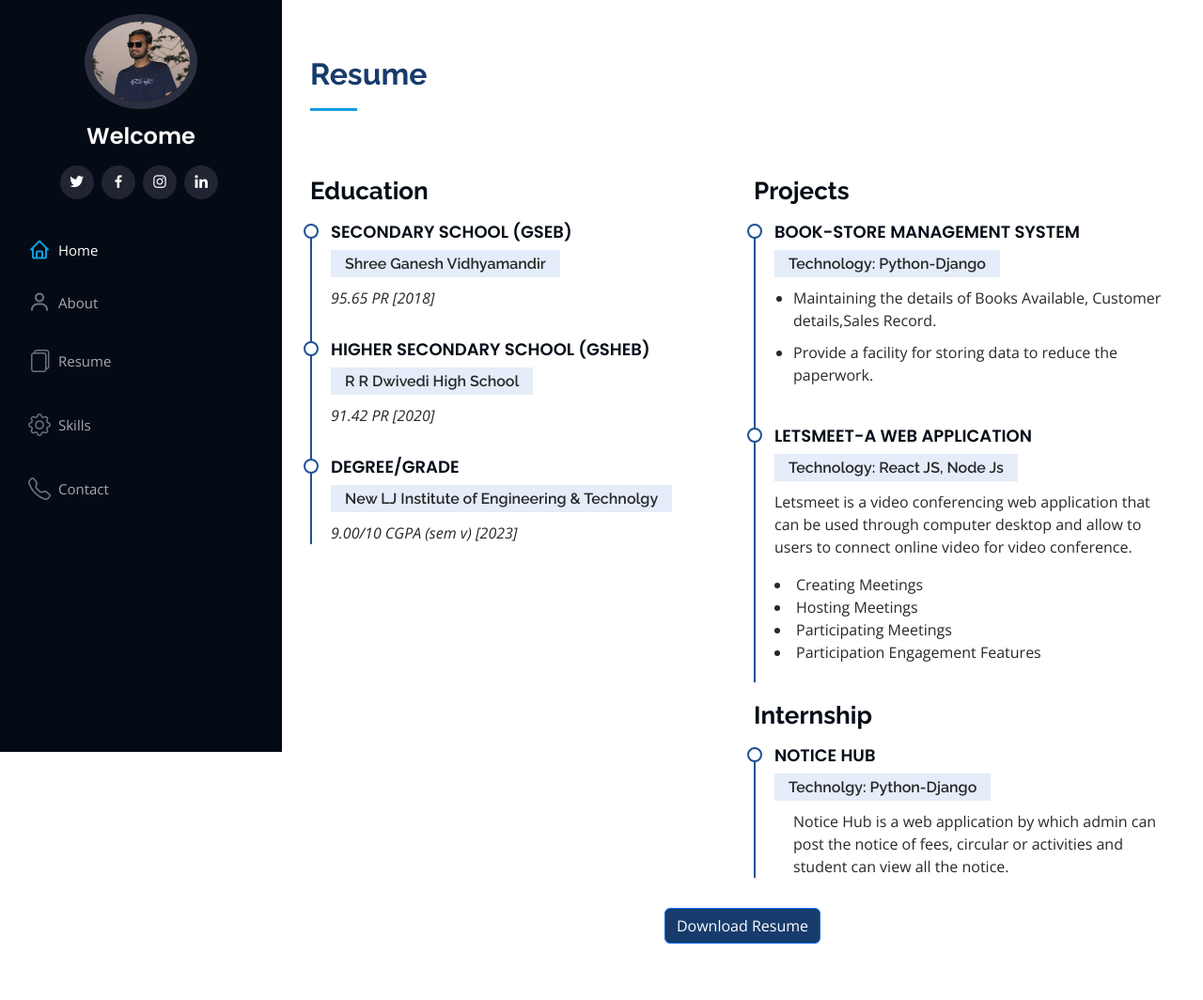
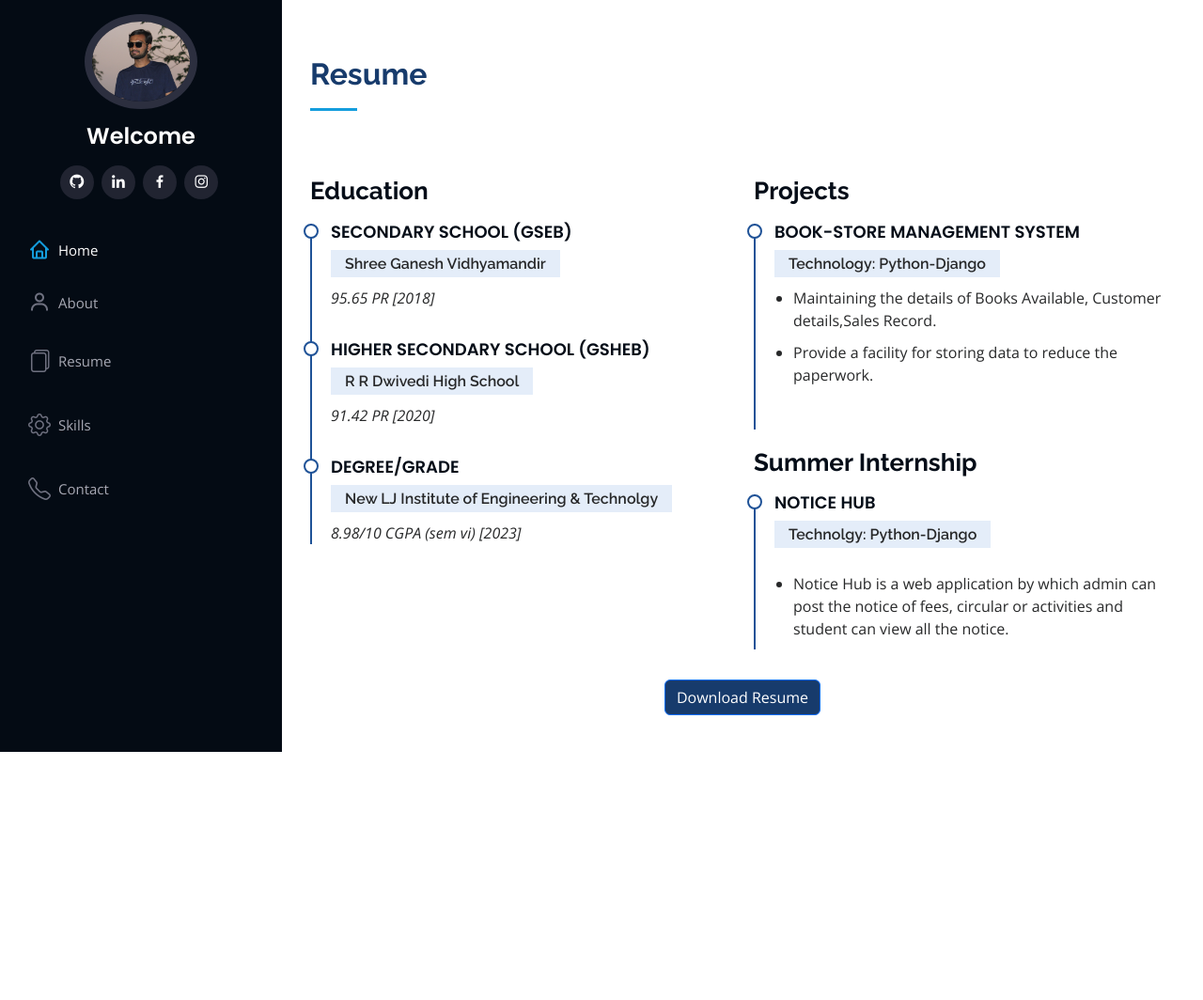
Before and after one commit to Royal3446/personal_portfolio, a Django app: page /resume in a window 1280 px wide. Shown: the whole page at 94% size. After the commit the page ends 800 px from the top, so only its background shows below. Run offline with Django 4.2, Linux system fonts and the light colour scheme; some libraries are stand-ins or nearby versions.

Commit message:
i update some bugs

```diff
--- a/templates/about.html
+++ b/templates/about.html
@@ -14,7 +14,7 @@
         <div class="col-md-6" data-aos="fade-up">
             <div class="resume-item pb-0">
               <h2 style="color: #173b6c; font-weight:700; ">Rudra Thakkar</h2>
-              <p style="font-family:'Trebuchet MS', 'Lucida Sans Unicode', 'Lucida Grande', 'Lucida Sans', Arial, sans-serif; font-weight:bold";><em>Dedicated and highly motivated IT engineering fresher with a strong academic background and a passion for technology. Seeking an entry-level IT engineer position to contribute my technical skills and enthusiasm to a dynamic team.</em></p>
+              <p style="font-family:'Trebuchet MS', 'Lucida Sans Unicode', 'Lucida Grande', 'Lucida Sans', Arial, sans-serif; font-weight:bold";><em>To leverage my expertise and passion for web development by utilizing Django framework to build robust, scalable, and innovative web applications. Seeking a challenging role where I can contribute my skills in Django, along with my proficiency in Python, to create efficient and high-performing solutions that meet and exceed client expectations.</em></p>
               <ul>
                 <li>Ahmedabad,Gujarat.</li>
                 <li>(+91)94096 02707</li>
--- a/templates/basic.html
+++ b/templates/basic.html
@@ -45,10 +45,10 @@
         <img src="{% static 'assets/img/bg.jpg'%}" alt="" class="img-fluid rounded-circle">
         <h1 class="text-light"><a href="#">Welcome</a></h1>
         <div class="social-links mt-3 text-center">
-          <a href="https://twitter.com/Rudra_2203" class="twitter"><i class="bx bxl-twitter"></i></a>
+          <a href="https://github.com/Royal3446" class="github"><i class="bx bxl-github"></i></a>
+          <a href="https://www.linkedin.com/in/rudra-thakkar-a50041268/" class="linkedin"><i class="bx bxl-linkedin"></i></a>
           <a href="https://www.facebook.com/rudra.thakkar.2203/" class="facebook"><i class="bx bxl-facebook"></i></a>
           <a href="https://www.instagram.com/royal.__.3618/" class="instagram"><i class="bx bxl-instagram"></i></a>
-          <a href="https://www.linkedin.com/in/rudra-thakkar-a50041268/" class="linkedin"><i class="bx bxl-linkedin"></i></a>
         </div>
       </div>
 
--- a/templates/home.html
+++ b/templates/home.html
@@ -8,7 +8,7 @@
   <section id="hero" class="d-flex flex-column justify-content-center align-items-center">
     <div class="hero-container" data-aos="fade-in">
       <h1>Rudra Thakkar</h1>
-      <p>I'm <span class="typed" data-typed-items="Designer,Photographer"></span></p>
+      <p>I'm <span class="typed" data-typed-items="Programmer,Photographer"></span></p>
     </div>
   </section><!-- End Hero -->
 {% endblock hero %}
--- a/templates/resume.html
+++ b/templates/resume.html
@@ -25,7 +25,7 @@
           <div class="resume-item">
             <h4>DEGREE/GRADE</h4>
             <h5>New LJ Institute of Engineering & Technolgy</h5>
-            <p><em>9.00/10 CGPA (sem v) [2023]</em></p>
+            <p><em>8.98/10 CGPA (sem vi) [2023]</em></p>
           </div>
         </div>
         <div class="col-lg-6" data-aos="fade-up" data-aos-delay="100">
@@ -38,29 +38,29 @@
               <li>Provide a facility for storing data to reduce the paperwork.</li>
             </ul>
           </div>
-          <div class="resume-item">
-            <h4>Letsmeet-A Web Application</h4>
-            <h5>Technology: React JS, Node Js</h5>
+          {% comment %} <div class="resume-item">
+            <h4>NoticeHub-a web application</h4>
+            <h5>Technology: Python-Django</h5>
 
-              <p>Letsmeet is a video conferencing web application that can be used through computer desktop and allow to users to connect online video for video conference.</p>
+              <p>Notice hub is a web application by which admin can post the notices of fees, circular or activities and student can view all the notices.</p>
               <li>Creating Meetings</li>
               <li>Hosting Meetings</li>
               <li>Participating Meetings</li>
               <li>Participation Engagement Features</li>
 
-          </div>
-          <h3 class="resume-title">Internship</h3>
+          </div> {% endcomment %}
+          <h3 class="resume-title">Summer Internship</h3>
           <div class="resume-item">
             <h4>Notice Hub</h4>
             <h5>Technolgy: Python-Django</h5>
             <ul>
-              <p>Notice Hub is a web application by which admin can post the notice of fees, circular or activities and student can view all the notice.</p>
+              <p><li>Notice Hub is a web application by which admin can post the notice of fees, circular or activities and student can view all the notice.</li></p>
             </ul>
           </div>
         </div>
 
         <div class="col-lg-12 d-flex justify-content-center mt-3">
-            <a href="../static/assets/pdf/Rudra_Thakkar.pdf" attributes-list download><button class="btn btn-primary" style="background-color: #173b6c !important;" >Download Resume</button></a>
+            <a href="../static/assets/pdf/Rudra Thakkar Resume.pdf" attributes-list download><button class="btn btn-primary" style="background-color: #173b6c !important;" >Download Resume</button></a>
         </div>
       </div>
 
--- a/templates/skill.html
+++ b/templates/skill.html
@@ -39,8 +39,8 @@
 	 <div class="each js">
 	   <div class="box">
 		 <div class="content">
-		   <i class='fab fa-java'></i>
-		   <h2>JAVA</h2>
+			<i class="fa-brands fa-js"></i>
+		   <h2>CORE JAVASCRIPT</h2>
 		 </div>
 	   </div>
 	 </div>
```
Also changed, not shown: 2 other files.
